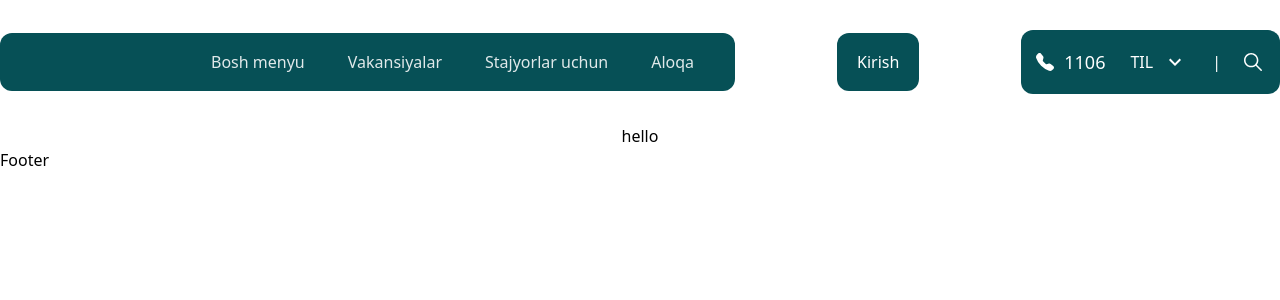
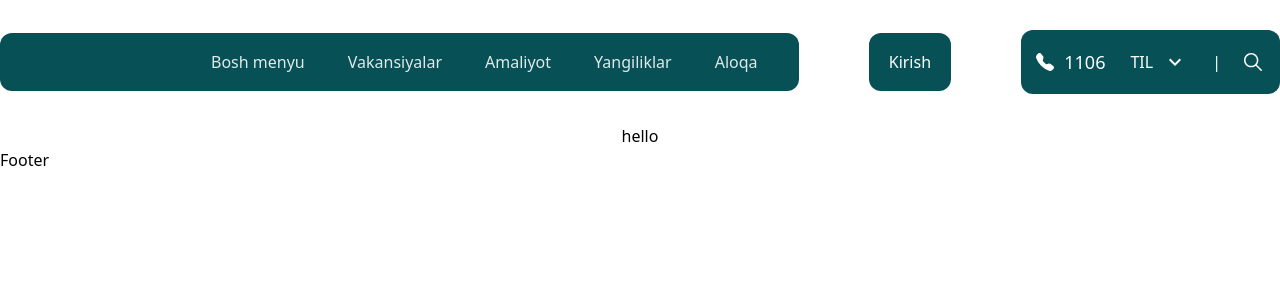
Before and after one commit to Davronnnn/react-ts-practise, a React (Vite) app: page / in a window 1280 px wide. Shown: the top 300 px of the page. Built offline with nearby package versions, Linux system fonts and the light colour scheme; no server answers.

Commit message:
fix: nav

```diff
--- a/src/components/header/index.tsx
+++ b/src/components/header/index.tsx
@@ -19,7 +19,10 @@ const Header: FC = () => {
                                 <Link to={"/vacancy"}>Vakansiyalar</Link>
                             </li>
                             <li className="text-[#e0e9ea] cursor-pointer">
-                                <Link to={"/news"}> Stajyorlar uchun</Link>
+                                <Link to={"/intern"}>Amaliyot</Link>
+                            </li>
+                            <li className="text-[#e0e9ea] cursor-pointer">
+                                <Link to={"/news"}> Yangiliklar</Link>
                             </li>
                             <li className="text-[#e0e9ea] cursor-pointer">
                                 <Link to={"/contact"}> Aloqa</Link>
--- a/src/pages/home/index.tsx
+++ b/src/pages/home/index.tsx
@@ -1,12 +1,11 @@
 import { FC } from "react";
-import useGetAllQuery from "../../hooks/api/useGetQuery";
 import { ComponentChildrenProps } from "../../types";
 
 const HomePage: FC<ComponentChildrenProps> = () => {
-    const { data } = useGetAllQuery({
-        key: "test",
-        url: "/todos",
-    });
+    // const { data } = useGetAllQuery({
+    //     key: "test",
+    //     url: "/todos",
+    // });
 
     return (
         <div>
```
